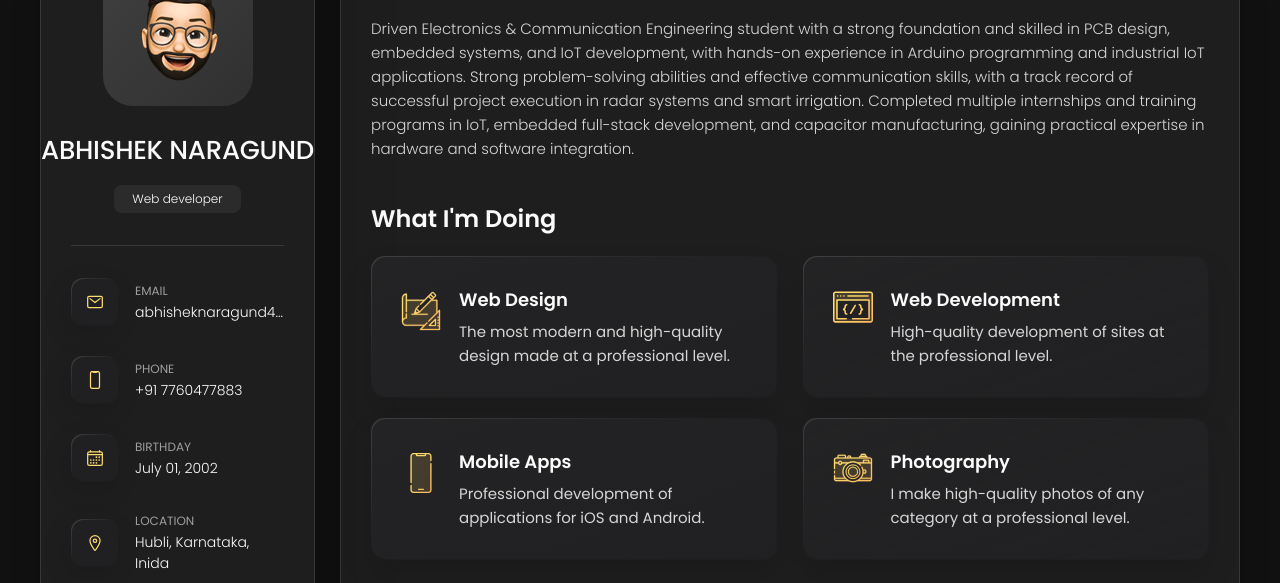
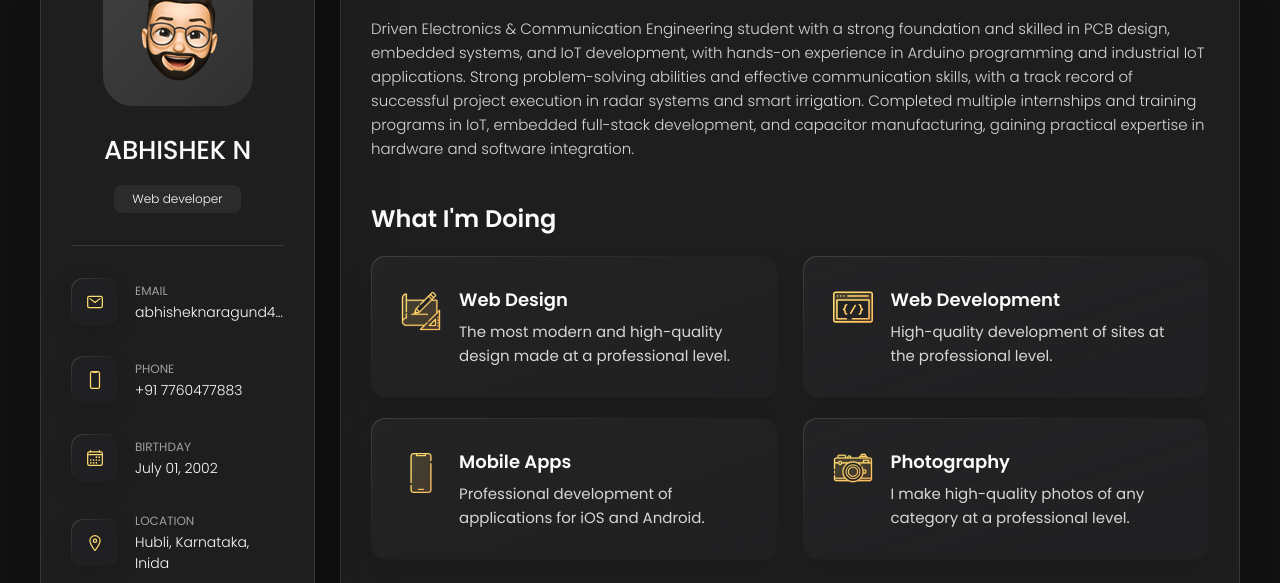
Before and after one commit to Abhisheknaragund/famus-places, a plain HTML site: page vcard-personal-portfolio-master/vcard-personal-portfolio-master/index.html in a window 1280 px wide. Shown: the part 162-745 px from the top of the page. Drawn offline with nearby package versions, Linux system fonts and the light colour scheme.

Commit message:
Update index.html

```diff
--- a/vcard-personal-portfolio-master/vcard-personal-portfolio-master/index.html
+++ b/vcard-personal-portfolio-master/vcard-personal-portfolio-master/index.html
@@ -46,7 +46,7 @@
         </figure>
 
         <div class="info-content">
-          <h1 class="name" title="Richard hanrick">ABHISHEK NARAGUND</h1>
+          <h1 class="name" title="Richard hanrick">ABHISHEK N</h1>
 
           <p class="title">Web developer</p>
         </div>
```
